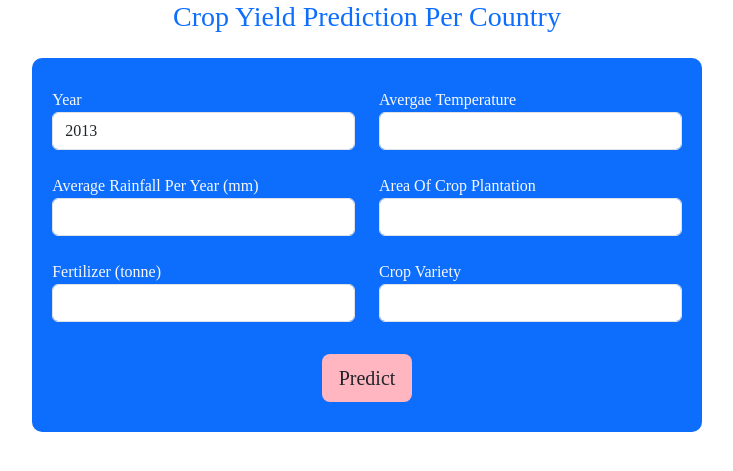
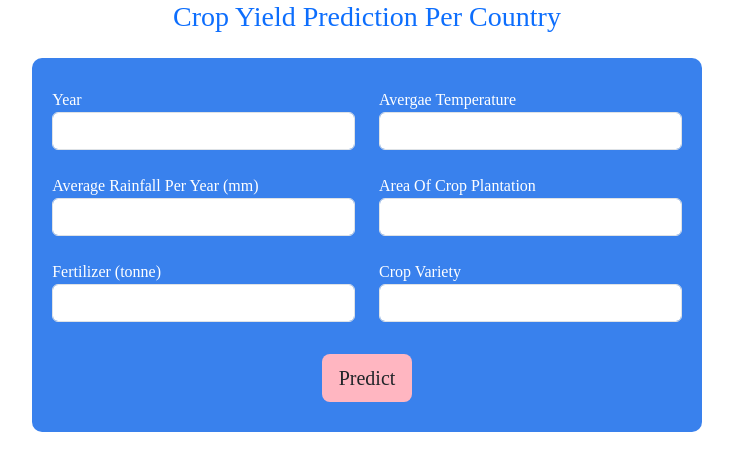
Before and after one commit to SOPHIA-MARY-R/20IT938-PRIEE-C12, a Flask app: page / in a window 1280 px wide. Shown: the part 66-537 px from the top of the page, without its empty margins (273-1006 px from the left). Run offline with Flask 3, Linux system fonts and the light colour scheme; parts of the project's set-up code (start-up, migrations or seed data) failed here and were passed over; some web fonts are replaced.

Commit message:
Improved UI

```diff
--- a/Code/CROP-CULTIVOS/app.py
+++ b/Code/CROP-CULTIVOS/app.py
@@ -13,6 +13,7 @@ app = Flask(__name__)
 @app.route('/')
 def index():
     return render_template('index.html')
+
 @app.route("/predict",methods=['POST'])
 def predict():
     if request.method == 'POST':
@@ -27,7 +28,7 @@ def predict():
         transformed_features = preprocessor.transform(features)
         prediction = dtr.predict(transformed_features).reshape(1,-1)
 
-        return render_template('index.html',prediction = prediction)
+        return render_template('index.html',prediction = prediction, year=Year, rainfall=average_rain_fall_mm_per_year, pesticide=pesticides_tonnes, temp=avg_temp, area=Area, item=Item)
 
 if __name__=="__main__":
     app.run(debug=True)
--- a/Code/CROP-CULTIVOS/static/style.css
+++ b/Code/CROP-CULTIVOS/static/style.css
@@ -17,8 +17,8 @@ nav > img{
 
 form{
     width: 60%;
-    /* background-color: #1268ead4; */
-    /* color: white; */
+    background-color: #1268ead4;
+    color: white;
     padding: 30px 20px;
     border-radius: 10px;
 }
--- a/Code/CROP-CULTIVOS/templates/index.html
+++ b/Code/CROP-CULTIVOS/templates/index.html
@@ -23,38 +23,38 @@
 
     <!-- <h1 class="text-center text-danger">Input All Features Here</h1> -->
 
-    <form action="/predict" method="post" class="bg-primary text-light">
+    <form action="/predict" method="post">
       <div class="row">
         <div class="col">
           <div class="form-group">
             <label for="Year">Year</label>
-            <input type="number" class="form-control" name="Year" step="any" value="2013">
+            <input type="number" class="form-control" name="Year" step="any" value={{year}}>
           </div>
           <br/>
           <div class="form-group">
             <label for="average_rain_fall_mm_per_year">Average Rainfall Per Year (mm)</label>
-            <input type="number" class="form-control" name="average_rain_fall_mm_per_year" step="any">
+            <input type="number" class="form-control" name="average_rain_fall_mm_per_year" step="any" value={{rainfall}}>
           </div>
           <br/>
           <div class="form-group">
             <label for="pesticides_tonnes">Fertilizer (tonne)</label>
-            <input type="number" class="form-control" name="pesticides_tonnes" step="any">
+            <input type="number" class="form-control" name="pesticides_tonnes" step="any" value={{pesticide}}>
           </div>
         </div>
         <div class="col">
           <div class="form-group">
             <label for="avg_temp">Avergae Temperature</label>
-            <input type="number" class="form-control" name="avg_temp" step="any">
+            <input type="number" class="form-control" name="avg_temp" step="any" value={{temp}}>
           </div>
           <br/>
           <div class="form-group">
             <label for="Area">Area Of Crop Plantation</label>
-            <input type="text" class="form-control" name="Area">
+            <input type="text" class="form-control" name="Area" value={{area}}>
           </div>
           <br/>
           <div class="form-group">
             <label for="Item">Crop Variety</label>
-            <input type="text" class="form-control" name="Item">
+            <input type="text" class="form-control" name="Item" value={{item}}>
           </div>
         </div>
       </div>
```
